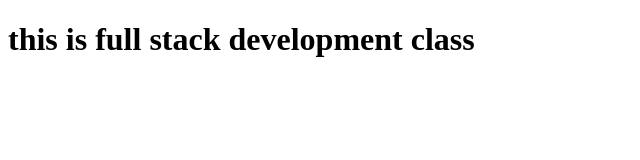
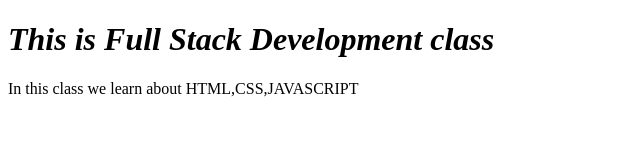
Before and after one commit to Jelijero/ReactJS, a plain HTML site: page index.html in a window 1280 px wide. Shown: the whole page, without its empty margins (0-640 px from the left). Drawn offline with Linux system fonts and the light colour scheme.

Commit message:
update index.html

```diff
--- a/index.html
+++ b/index.html
@@ -6,6 +6,7 @@
     <title>Document</title>
 </head>
 <body>
-    <h1>this is full stack development class</h1>
+    <h1><b><i>This is Full Stack Development class</i></b></h1>
+    <p>In this class we learn about HTML,CSS,JAVASCRIPT</p>
 </body>
 </html>
```
